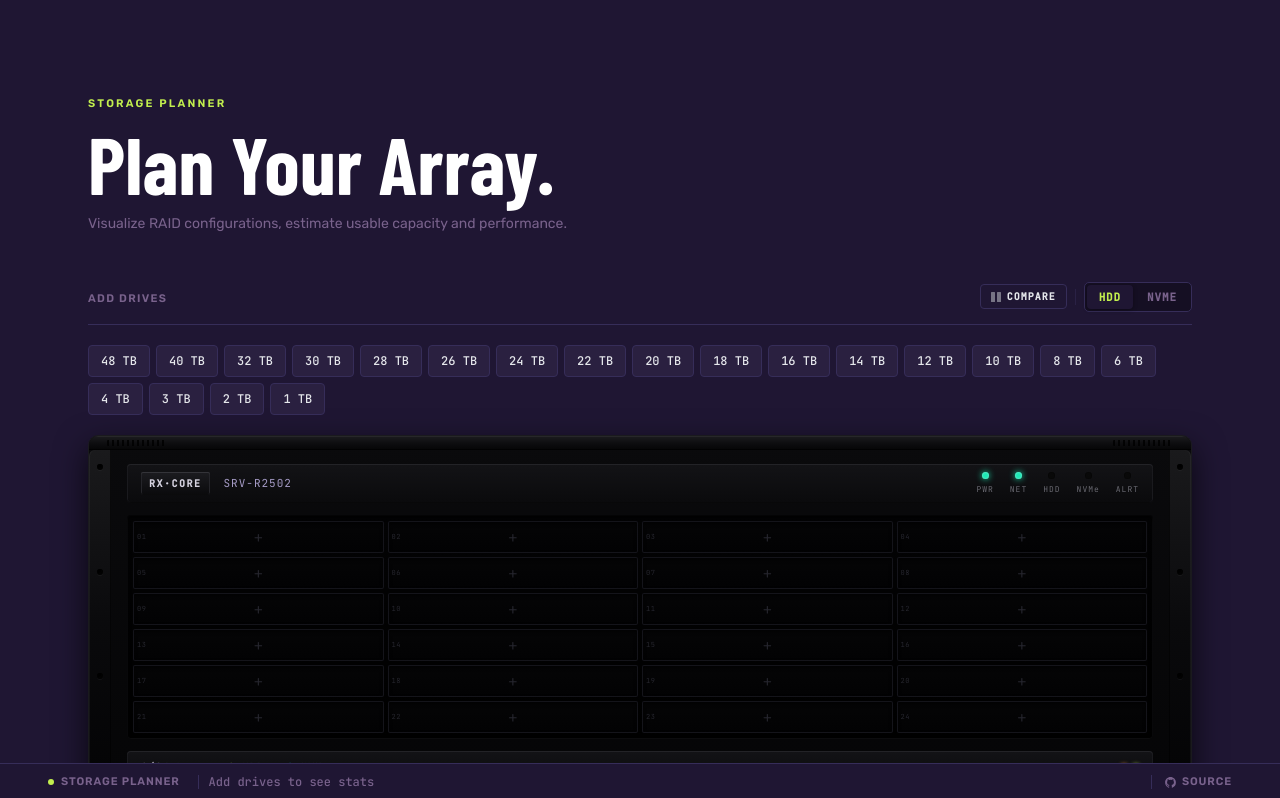
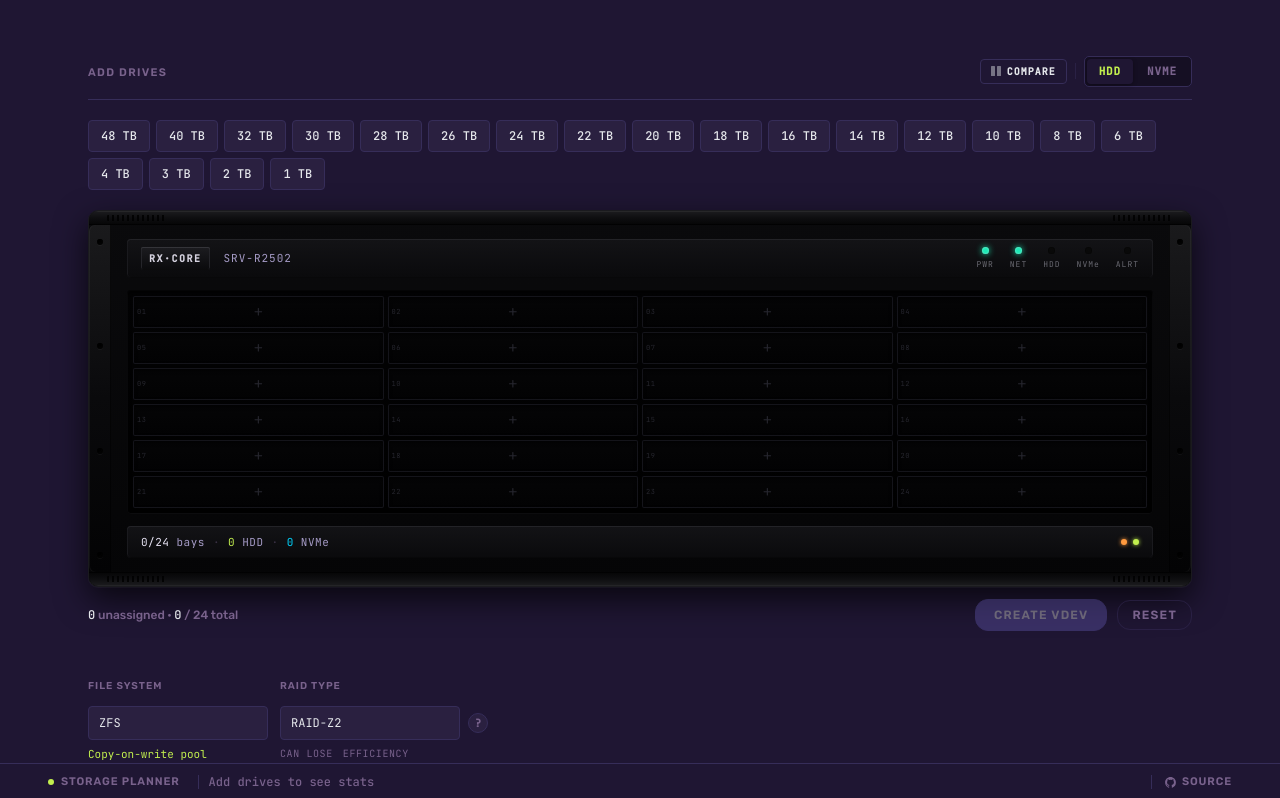
Before and after one commit to buildthehomelab/storage-planner, a Next.js app: page / in a window 1280 px wide. Shown: the top 798 px of the page. Built offline with nearby package versions, Linux system fonts and the light colour scheme; a web font is replaced by a local one.

Commit message:
fix: remove hero masthead from page header
Decorative hero section added no functional value and hurt UX by pushing the tool UI below the fold.

Co-Authored-By: Claude Sonnet 4.6 <noreply@anthropic.com>

```diff
--- a/src/app/page.tsx
+++ b/src/app/page.tsx
@@ -588,13 +588,6 @@ const RAIDCalculator = () => {
 
   return (
     <div className="page">
-      {/* Masthead */}
-      <header className="masthead rise">
-        <div className="eyebrow">Storage Planner</div>
-        <h1>Plan Your Array.</h1>
-        <p className="sub">Visualize RAID configurations, estimate usable capacity and performance.</p>
-      </header>
-
       {/* Step 1: Select drives */}
       <section style={{ marginBottom: '48px' }} className="rise rise-1">
         <div className="section-label">
```
